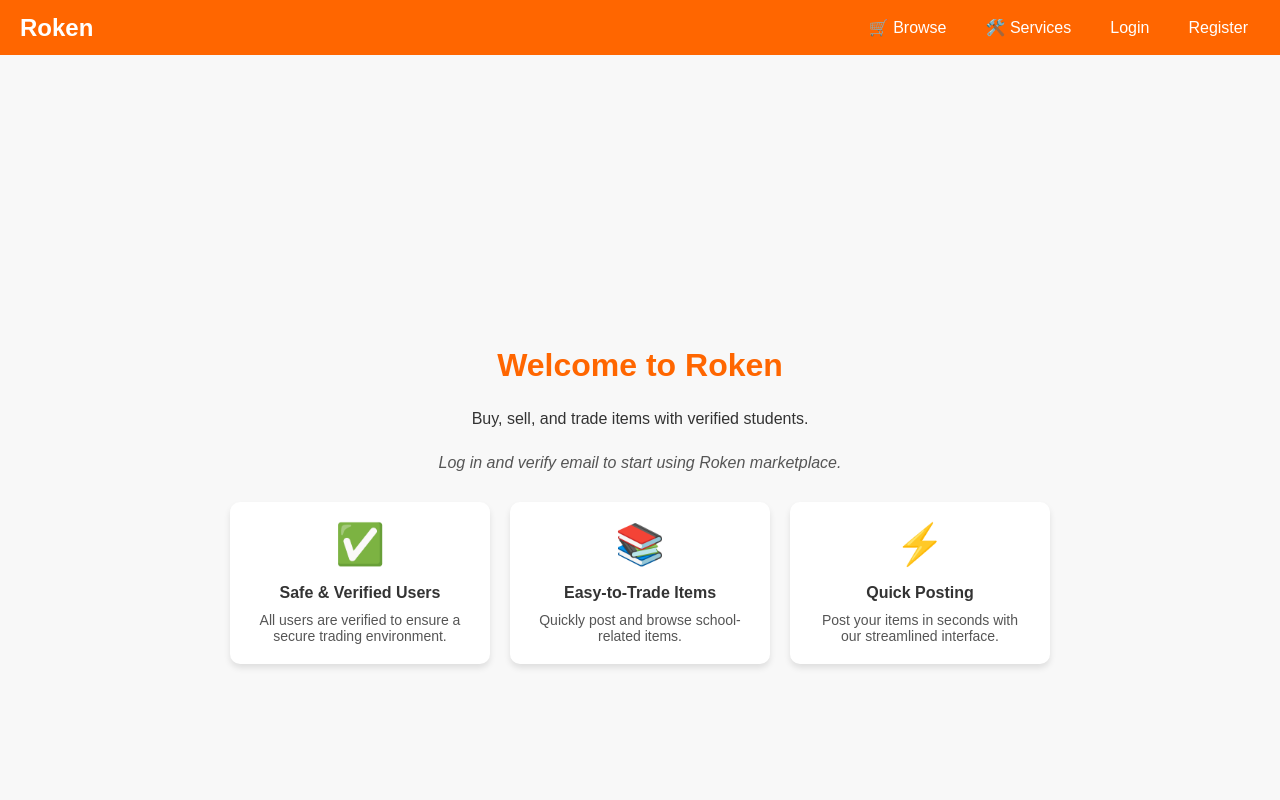
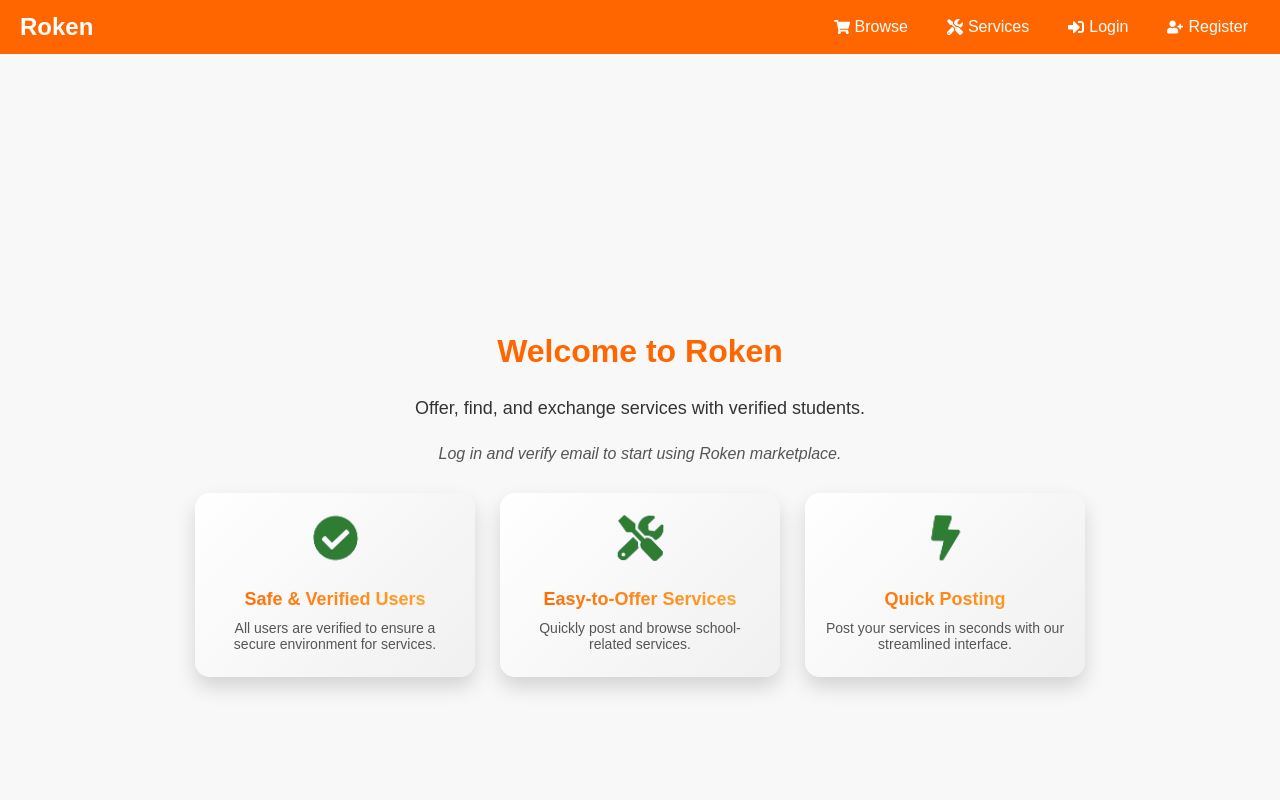
Before and after one commit to CarlosSilva02/roken, a React (Create React App) app: page / in a window 1280 px wide. Shown: the top 800 px of the page. Built offline with nearby package versions, Linux system fonts and the light colour scheme; no server answers; the HTML template or start-up script is replaced by a standard one.

Commit message:
Update color home page

```diff
--- a/package.json
+++ b/package.json
@@ -11,6 +11,7 @@
     "firebase": "^12.6.0",
     "react": "^19.2.0",
     "react-dom": "^19.2.0",
+    "react-icons": "^5.5.0",
     "react-router-dom": "^7.9.6",
     "react-scripts": "5.0.1",
     "web-vitals": "^2.1.4"
--- a/src/components/Navbar.jsx
+++ b/src/components/Navbar.jsx
@@ -1,9 +1,18 @@
 import React from 'react';
 import { Link, useLocation } from 'react-router-dom';
 import { useAuth } from '../context/AuthContext';
+import {
+  FaShoppingCart,
+  FaTools,
+  FaUser,
+  FaPlusCircle,
+  FaEnvelope,
+  FaSignInAlt,
+  FaUserPlus
+} from 'react-icons/fa';
 
 export default function Navbar() {
-  const { currentUser } = useAuth(); // removed logout
+  const { currentUser } = useAuth();
   const location = useLocation();
 
   const isActive = (path) => location.pathname === path ? 'active' : '';
@@ -13,21 +22,41 @@ export default function Navbar() {
       <nav className="navbar">
         <Link to="/" className="logo">Roken</Link>
         <div className="nav-links">
-          <Link to="/browse" className={isActive('/browse')}>🛒 Browse</Link>
-          <Link to="/services" className={isActive('/services')}>🛠️ Services</Link>
+          <Link to="/browse" className={isActive('/browse')}>
+            <FaShoppingCart style={{ marginRight: '5px' }} /> Browse
+          </Link>
+          <Link to="/services" className={isActive('/services')}>
+            <FaTools style={{ marginRight: '5px' }} /> Services
+          </Link>
           {currentUser && (
-            <Link to="/mylistings" className={isActive('/mylistings')}>👤 My Listings</Link>
+            <Link to="/mylistings" className={isActive('/mylistings')}>
+              <FaUser style={{ marginRight: '5px' }} /> My Listings
+            </Link>
           )}
           {currentUser && (
-            <Link to="/create-listing" className={isActive('/create-listing')}>➕ Sell</Link>
+            <Link to="/create-listing" className={isActive('/create-listing')}>
+              <FaPlusCircle style={{ marginRight: '5px' }} /> Sell
+            </Link>
           )}
           {currentUser && (
-            <Link to="/messages" className={isActive('/messages')}>💬 Messages</Link>
+            <Link to="/messages" className={isActive('/messages')}>
+              <FaEnvelope style={{ marginRight: '5px' }} /> Messages
+            </Link>
           )}
-          {!currentUser && <Link to="/login" className={isActive('/login')}>Login</Link>}
-          {!currentUser && <Link to="/register" className={isActive('/register')}>Register</Link>}
+          {!currentUser && (
+            <Link to="/login" className={isActive('/login')}>
+              <FaSignInAlt style={{ marginRight: '5px' }} /> Login
+            </Link>
+          )}
+          {!currentUser && (
+            <Link to="/register" className={isActive('/register')}>
+              <FaUserPlus style={{ marginRight: '5px' }} /> Register
+            </Link>
+          )}
           {currentUser && (
-            <Link to="/profile" className={isActive('/profile')}>👤 Profile</Link>
+            <Link to="/profile" className={isActive('/profile')}>
+              <FaUser style={{ marginRight: '5px' }} /> Profile
+            </Link>
           )}
         </div>
       </nav>
--- a/src/pages/Home.jsx
+++ b/src/pages/Home.jsx
@@ -1,10 +1,14 @@
 import React, { useEffect, useState } from 'react';
+import { FaCheckCircle, FaTools, FaBolt } from 'react-icons/fa';
 
 export default function Home() {
   const [loaded, setLoaded] = useState(false);
 
+  // Colors
+  const UTB_Navy = '#00274C';
+  const UTPA_Green = '#2E7D32'; // darker green for better visibility
+
   useEffect(() => {
-    // Trigger animation after component mounts
     setLoaded(true);
   }, []);
 
@@ -28,6 +32,7 @@ export default function Home() {
     p: {
       color: '#333',
       marginBottom: '10px',
+      fontSize: '18px',
     },
     smallText: {
       color: '#555',
@@ -36,18 +41,18 @@ export default function Home() {
     },
     cardsContainer: {
       display: 'flex',
-      gap: '20px',
+      gap: '25px',
       flexWrap: 'wrap',
       justifyContent: 'center',
     },
     card: {
-      backgroundColor: 'white',
-      padding: '20px',
-      borderRadius: '10px',
-      width: '220px',
-      boxShadow: '0 4px 6px rgba(0,0,0,0.1)',
+      background: 'linear-gradient(135deg, #fff, #f0f0f0)',
+      padding: '25px 20px',
+      borderRadius: '15px',
+      width: '240px',
+      boxShadow: '0 10px 20px rgba(0,0,0,0.15)',
       textAlign: 'center',
-      transition: 'transform 0.3s, opacity 0.3s',
+      transition: 'transform 0.4s ease, box-shadow 0.4s ease, background 0.4s ease',
       cursor: 'pointer',
       color: '#333',
       opacity: 0,
@@ -57,16 +62,32 @@ export default function Home() {
       opacity: 1,
       transform: 'translateY(0)',
     },
-    icon: {
-      fontSize: '40px',
+    iconWrapper: {
+      position: 'relative',
+      display: 'inline-block',
+      fontSize: '45px',
       marginBottom: '15px',
-      color: '#FF6600',
-      animation: 'float 3s ease-in-out infinite alternate',
+      animation: 'float 3s ease-in-out infinite',
+    },
+    iconOutline: {
+      position: 'absolute',
+      top: 0,
+      left: 0,
+      color: UTB_Navy,
+      zIndex: 0,
+    },
+    iconFill: {
+      position: 'relative',
+      color: UTPA_Green,
+      zIndex: 1,
     },
     cardTitle: {
       fontWeight: 'bold',
       marginBottom: '10px',
-      color: '#333',
+      fontSize: '18px',
+      background: 'linear-gradient(90deg, #FF6600, #FFAA33)',
+      WebkitBackgroundClip: 'text',
+      WebkitTextFillColor: 'transparent',
     },
     cardDescription: {
       color: '#555',
@@ -75,54 +96,53 @@ export default function Home() {
   };
 
   const features = [
-    {
-      icon: '✅',
-      title: 'Safe & Verified Users',
-      description: 'All users are verified to ensure a secure trading environment.',
-    },
-    {
-      icon: '📚',
-      title: 'Easy-to-Trade Items',
-      description: 'Quickly post and browse school-related items.',
-    },
-    {
-      icon: '⚡',
-      title: 'Quick Posting',
-      description: 'Post your items in seconds with our streamlined interface.',
-    },
+    { icon: FaCheckCircle, title: 'Safe & Verified Users', description: 'All users are verified to ensure a secure environment for services.' },
+    { icon: FaTools, title: 'Easy-to-Offer Services', description: 'Quickly post and browse school-related services.' },
+    { icon: FaBolt, title: 'Quick Posting', description: 'Post your services in seconds with our streamlined interface.' },
   ];
 
   return (
     <div style={styles.homePage}>
       <h1 style={styles.h1}>Welcome to Roken</h1>
-      <p style={styles.p}>Buy, sell, and trade items with verified students.</p>
-      <p style={styles.smallText}>
-        Log in and verify email to start using Roken marketplace.
-      </p>
+      <p style={styles.p}>Offer, find, and exchange services with verified students.</p>
+      <p style={styles.smallText}>Log in and verify email to start using Roken marketplace.</p>
 
       <div style={styles.cardsContainer}>
-        {features.map((feature, index) => (
+        {features.map((feature, index) => {
+          const IconComponent = feature.icon;
+          return (
             <div
               key={index}
               style={{
                 ...styles.card,
                 ...(loaded ? styles.cardLoaded : {}),
-              transitionDelay: `${index * 0.2}s`, // stagger animation
+                transitionDelay: `${index * 0.2}s`,
               }}
-            onMouseOver={e => e.currentTarget.style.transform = 'translateY(-5px)'}
-            onMouseOut={e => e.currentTarget.style.transform = 'translateY(0)'}
+              onMouseOver={e => {
+                e.currentTarget.style.transform = 'translateY(-10px)';
+                e.currentTarget.style.boxShadow = '0 15px 25px rgba(0,0,0,0.25)';
+              }}
+              onMouseOut={e => {
+                e.currentTarget.style.transform = 'translateY(0)';
+                e.currentTarget.style.boxShadow = '0 10px 20px rgba(0,0,0,0.15)';
+              }}
             >
-            <div style={styles.icon}>{feature.icon}</div>
+              <div style={styles.iconWrapper}>
+                <IconComponent style={styles.iconOutline} />
+                <IconComponent style={styles.iconFill} />
+              </div>
               <div style={styles.cardTitle}>{feature.title}</div>
               <div style={styles.cardDescription}>{feature.description}</div>
             </div>
-        ))}
+          );
+        })}
       </div>
 
       <style>{`
         @keyframes float {
           0% { transform: translateY(0); }
-          100% { transform: translateY(-10px); }
+          50% { transform: translateY(-10px) rotate(5deg); }
+          100% { transform: translateY(0); }
         }
       `}</style>
     </div>
--- a/src/pages/MyListings.jsx
+++ b/src/pages/MyListings.jsx
@@ -51,10 +51,19 @@ export default function MyListings() {
         gridTemplateColumns: 'repeat(auto-fill, minmax(250px, 1fr))',
         gap: '20px'
       }}>
-                {myListings.map(listing => (
-          <div key={listing.id}>
-            {/* THIS RED BOX WILL SHOW US THE TRUTH */}
-
+        {myListings.map(listing => (
+          <div
+            key={listing.id}
+            style={{
+              display: 'flex',
+              flexDirection: 'column',
+              boxSizing: 'border-box',
+              backgroundColor: '#f9f9f9',
+              padding: '10px',
+              borderRadius: '8px',
+              boxShadow: '0 2px 5px rgba(0,0,0,0.1)'
+            }}
+          >
             <ListingCard listing={listing} />
 
             <button
```
Also changed, not shown: src/components/Chat.jsx (line endings or trailing spaces), 1 other file (tests, documents, lock files or other folders). Lines whose indentation alone changed are shown as unchanged.
